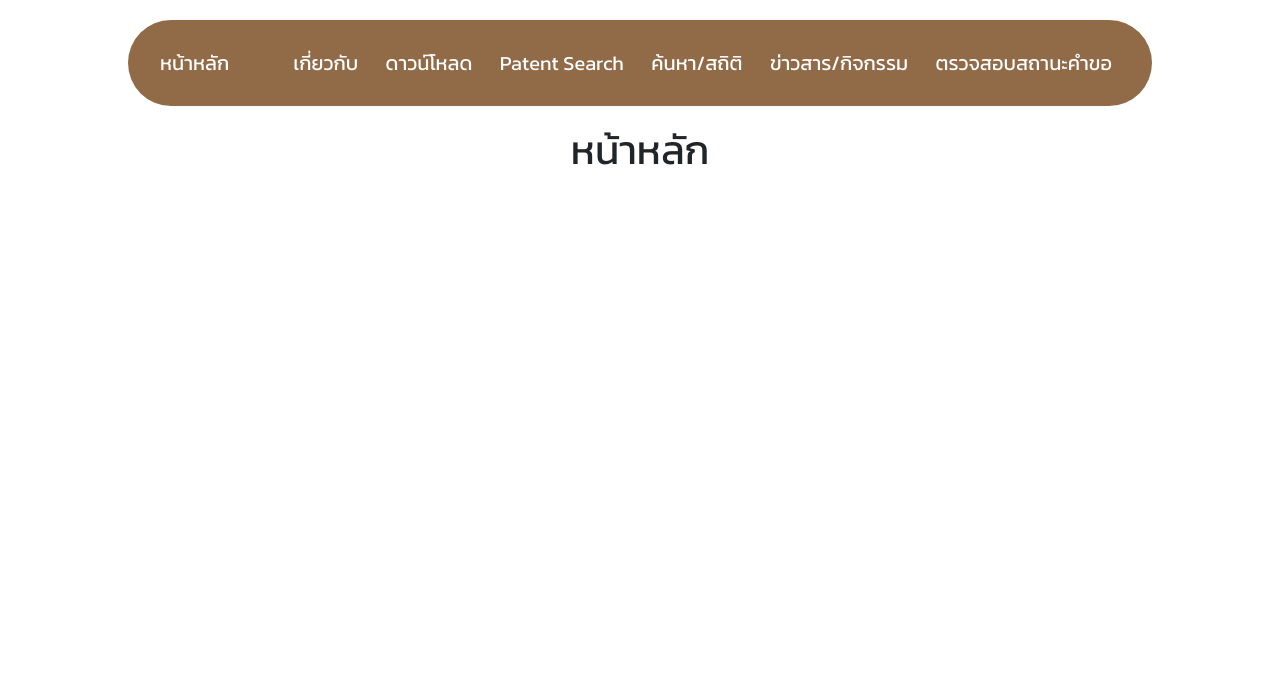
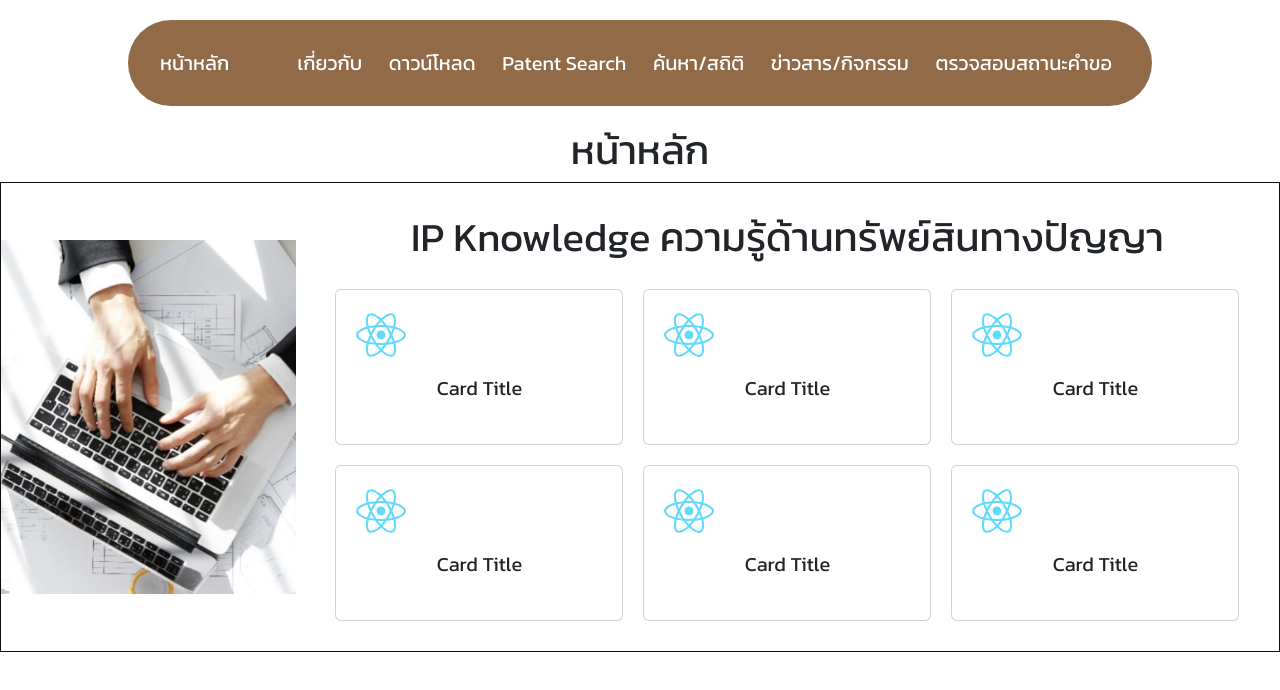
Before and after one commit to IntellectualProp/kpru-project, a Next.js app: page / in a window 1280 px wide. Shown: the top 690 px of the page. Built offline with nearby package versions, Linux system fonts and the light colour scheme.

Commit message:
[UPDATE] MainMenu

```diff
--- a/package.json
+++ b/package.json
@@ -13,7 +13,8 @@
     "next": "15.2.1",
     "react": "^19.0.0",
     "react-bootstrap": "^2.10.9",
-    "react-dom": "^19.0.0"
+    "react-dom": "^19.0.0",
+    "react-icons": "^5.5.0"
   },
   "devDependencies": {
     "@eslint/eslintrc": "^3",
--- /dev/null
+++ b/src/app/components/MainMenu.jsx
@@ -0,0 +1,58 @@
+import React from 'react'
+import Image from 'next/image'
+import Card from 'react-bootstrap/Card'
+import { FaReact } from 'react-icons/fa' // นำเข้าไอคอน
+import styles from './MainMenu.module.css'
+
+function MainMenu() {
+    return (
+        <div className={styles.container}>
+            <div className={styles.imageContainer}>
+                <Image src="/images/ip_knowledge.jpg" alt="ip_knowledge" layout="responsive" width={500} height={300} />
+            </div>
+            <div className={styles.contentContainer}>
+                <h1 className={styles.title}>IP Knowledge ความรู้ด้านทรัพย์สินทางปัญญา</h1>
+                <div className={styles.cardContainer}>
+                    <Card style={{ width: '18rem', textAlign: 'center', padding: '20px' }}>
+                        <FaReact size={50} color="#61dafb" />
+                        <Card.Body>
+                            <Card.Title>Card Title</Card.Title>
+                        </Card.Body>
+                    </Card>
+                    <Card style={{ width: '18rem', textAlign: 'center', padding: '20px' }}>
+                        <FaReact size={50} color="#61dafb" />
+                        <Card.Body>
+                            <Card.Title>Card Title</Card.Title>
+                        </Card.Body>
+                    </Card>
+                    <Card style={{ width: '18rem', textAlign: 'center', padding: '20px' }}>
+                        <FaReact size={50} color="#61dafb" />
+                        <Card.Body>
+                            <Card.Title>Card Title</Card.Title>
+                        </Card.Body>
+                    </Card>
+                    <Card style={{ width: '18rem', textAlign: 'center', padding: '20px' }}>
+                        <FaReact size={50} color="#61dafb" />
+                        <Card.Body>
+                            <Card.Title>Card Title</Card.Title>
+                        </Card.Body>
+                    </Card>
+                    <Card style={{ width: '18rem', textAlign: 'center', padding: '20px' }}>
+                        <FaReact size={50} color="#61dafb" />
+                        <Card.Body>
+                            <Card.Title>Card Title</Card.Title>
+                        </Card.Body>
+                    </Card>
+                    <Card style={{ width: '18rem', textAlign: 'center', padding: '20px' }}>
+                        <FaReact size={50} color="#61dafb" />
+                        <Card.Body>
+                            <Card.Title>Card Title</Card.Title>
+                        </Card.Body>
+                    </Card>
+                </div>
+            </div>
+        </div>
+    )
+}
+
+export default MainMenu
--- /dev/null
+++ b/src/app/components/MainMenu.module.css
@@ -0,0 +1,42 @@
+.container {
+    display: flex;
+    justify-content: center;
+    align-items: center;
+    /* background-color: #f5f5f5; */
+    padding: 10px auto 10px auto;
+    border: solid 1px #0e0e0e;
+}
+
+.imageContainer {
+    width: 30%;
+    height: auto;
+    display: flex;
+    justify-content: center;
+    align-items: center;
+    overflow: hidden;
+}
+
+.imageContainer > img{
+    max-width: 100%;
+    height: auto;
+}
+
+.cardContainer {
+    display: grid;
+    grid-template-columns: repeat(3, 1fr); /* 3 คอลัมน์ */
+    gap: 20px; /* ระยะห่างระหว่าง Card */
+    justify-content: center;
+    margin-top: 20px;
+  }
+
+.contentContainer {
+    display: flex;
+    flex-direction: column;
+    justify-content: center;
+    align-items: center;
+    padding: 30px 0px 30px 0px;
+    /* border: solid 1px #0e0e0e; */
+    background-color: white;
+    width: 100%;
+    height: 100%;
+}
--- a/src/app/components/Navbar.jsx
+++ b/src/app/components/Navbar.jsx
@@ -7,8 +7,8 @@ function MyNavbar() {
     return (
         <Navbar expand="lg" className={styles.navbar}>
             <Container className={styles.container}>
-                <Navbar.Brand href="/" className='underlines'>หน้าหลัก</Navbar.Brand>
-                <Navbar.Toggle aria-controls="basic-navbar-nav" />
+                <Navbar.Brand href="/" className={styles.brand}>หน้าหลัก</Navbar.Brand>
+                <Navbar.Toggle aria-controls="basic-navbar-nav" className={styles.toggle} />
                 <Navbar.Collapse id="basic-navbar-nav">
                     <Nav className={styles.nav}>
                         <Nav.Link href="/about-page">เกี่ยวกับ</Nav.Link>
@@ -17,17 +17,6 @@ function MyNavbar() {
                         <Nav.Link href="#link">ค้นหา/สถิติ</Nav.Link>
                         <Nav.Link href="#link">ข่าวสาร/กิจกรรม</Nav.Link>
                         <Nav.Link href="#link">ตรวจสอบสถานะคำขอ</Nav.Link>
-                            {/* <NavDropdown title="Dropdown" id="basic-nav-dropdown">
-                            <NavDropdown.Item href="#action/3.1">Patent Search</NavDropdown.Item>
-                            <NavDropdown.Item href="#action/3.2">
-                                Another action
-                            </NavDropdown.Item>
-                            <NavDropdown.Item href="#action/3.3">Something</NavDropdown.Item>
-                            <NavDropdown.Divider />
-                            <NavDropdown.Item href="#action/3.4">
-                                Separated link
-                            </NavDropdown.Item>
-                        </NavDropdown> */}
                     </Nav>
                 </Navbar.Collapse>
             </Container>
--- a/src/app/components/Navbar.module.css
+++ b/src/app/components/Navbar.module.css
@@ -9,8 +9,8 @@
     font-size: 1.25rem;
 }
 
-.navbar .nav:nth-child(1){
-    margin-left: 40px;
+.brand {
+    margin-right: 60px !important;
 }
 
 .navbar .nav {
@@ -24,6 +24,20 @@
 }
 
 .navbar a:hover {
-    color: #dddddd !important;
+    color: #d8d8d8 !important;
     text-decoration: underline;
 }
+
+.toggle {
+    border-color: white !important;
+    background-color: white !important;
+    border-radius: 50% !important;
+}
+
+.toggle > span {
+    width: 1.5rem !important;
+}
+
+.nav a {
+    text-align: center;
+}
--- a/src/app/page.jsx
+++ b/src/app/page.jsx
@@ -2,10 +2,12 @@
 
 import Image from "next/image";
 import Link from "next/link";
+import MainMenu from "@components/MainMenu";
 export default function Home() {
   return (
     <div>
       <h1 style={{textAlign: 'center'}}>หน้าหลัก</h1>
+      <MainMenu/>
     </div>
   );
 }
```
Also changed, not shown: public/images/ip_knowledge.jpg (added), 1 other file (tests, documents, lock files or other folders).
